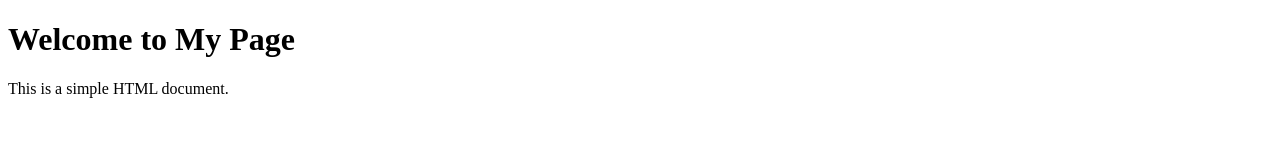
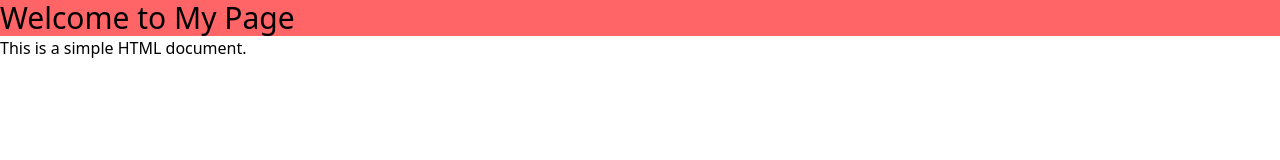
Before and after one commit to KunalM54/Pratice, a website: page index.html in a window 1280 px wide. Drawn offline with Linux system fonts and the light colour scheme.

Commit message:
added some styling

```diff
--- a/index.html
+++ b/index.html
@@ -4,9 +4,10 @@
     <meta charset="UTF-8">
     <meta name="viewport" content="width=device-width, initial-scale=1.0">
     <title>Document</title>
+    <link rel="stylesheet" href="output.css">
 </head>
 <body>
-    <h1>Welcome to My Page</h1>
+    <h1 class="text-3xl bg-red-400">Welcome to My Page</h1>
     <p>This is a simple HTML document.</p>
 </body>
 </html>
--- /dev/null
+++ b/package.json
@@ -0,0 +1,6 @@
+{
+  "dependencies": {
+    "@tailwindcss/vite": "^4.1.10",
+    "tailwindcss": "^4.1.10"
+  }
+}
--- /dev/null
+++ b/style.css
@@ -0,0 +1 @@
+@import "tailwindcss";
```
Also changed, not shown: output.css (added), 1 other file.
